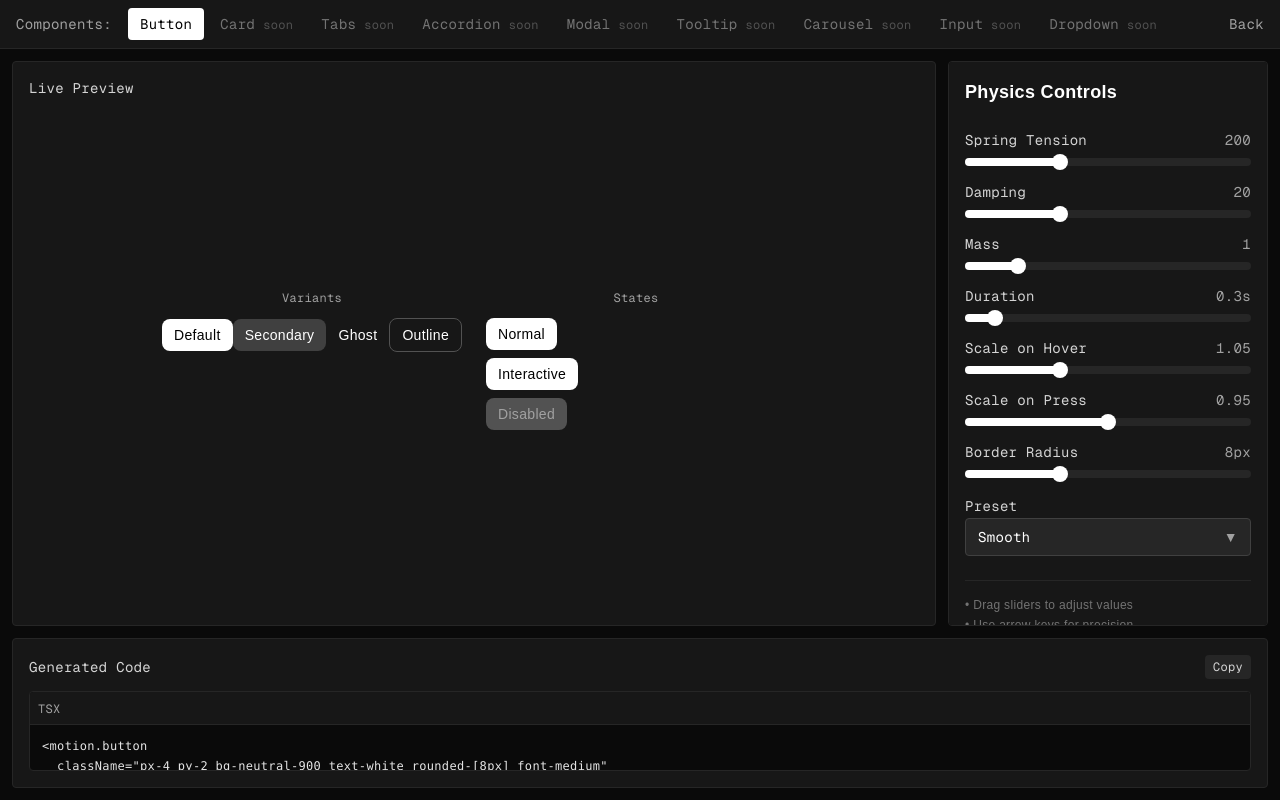
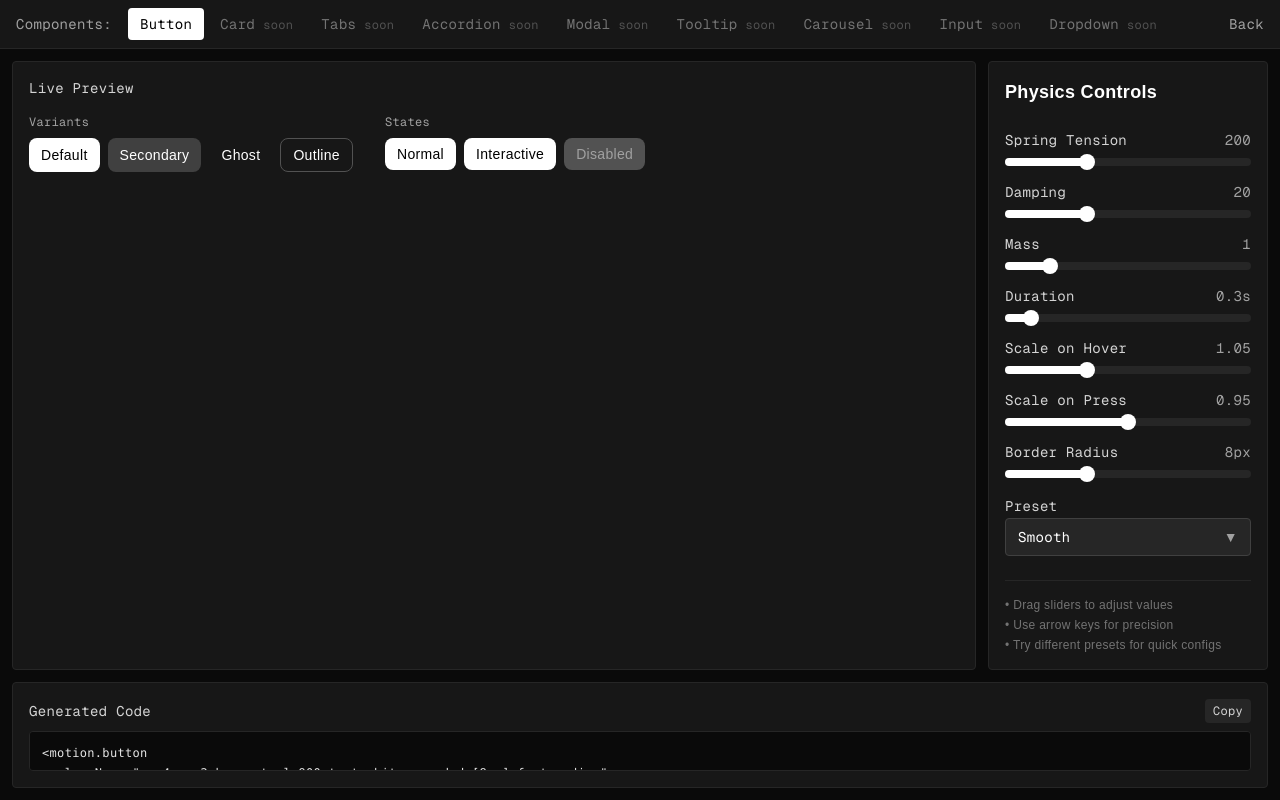
Before and after one commit to kippledigital/driftkit, a Next.js app: page /playground/button in a window 1280 px wide. Built offline with nearby package versions, Linux system fonts and the light colour scheme; a web font is replaced by a local one.

Commit message:
fix: compact preview layout, fix code section overflow

```diff
--- a/src/app/playground/button/page.tsx
+++ b/src/app/playground/button/page.tsx
@@ -199,18 +199,14 @@ export default function ButtonPlayground() {
       <ComponentSwitcher currentComponent="button" />
 
       {/* Main Layout Grid */}
-      <div className="flex-1 grid grid-cols-[1fr_320px] grid-rows-[1fr_150px] gap-3 p-3 min-h-0">
+      <div className="flex-1 grid grid-cols-[1fr_280px] grid-rows-[auto_1fr] gap-3 p-3 min-h-0">
         {/* Live Preview - Top Left */}
-        <div className="bg-neutral-900 rounded border border-neutral-800 p-4 overflow-hidden">
-          <div className="h-full flex flex-col">
-            <h2 className="text-sm font-mono text-neutral-300 mb-3">Live Preview</h2>
-
-            <div className="flex-1 flex items-center justify-center min-h-0">
-              <div className="grid grid-cols-2 gap-6">
-                {/* Variants */}
-                <div className="space-y-3">
-                  <h3 className="text-xs font-mono text-neutral-400 text-center">Variants</h3>
-                  <div className="space-y-2">
+        <div className="bg-neutral-900 rounded border border-neutral-800 p-4">
+          <h2 className="text-sm font-mono text-neutral-300 mb-4">Live Preview</h2>
+          <div className="flex gap-8 items-start">
+              <div>
+                  <h3 className="text-xs font-mono text-neutral-400 mb-2">Variants</h3>
+                  <div className="flex flex-wrap gap-2">
                     {["default", "secondary", "ghost", "outline"].map((variant) => (
                       <motion.button
                         key={variant}
@@ -243,12 +239,11 @@ export default function ButtonPlayground() {
                       </motion.button>
                     ))}
                   </div>
-                </div>
+              </div>
 
-                {/* States */}
-                <div className="space-y-3">
-                  <h3 className="text-xs font-mono text-neutral-400 text-center">States</h3>
-                  <div className="space-y-2">
+              <div>
+                  <h3 className="text-xs font-mono text-neutral-400 mb-2">States</h3>
+                  <div className="flex flex-wrap gap-2">
                     <motion.button
                       className="px-3 py-1.5 text-sm bg-white text-black font-medium"
                       style={{ borderRadius: `${config.borderRadius}px` }}
@@ -304,9 +299,7 @@ export default function ButtonPlayground() {
                       Disabled
                     </motion.button>
                   </div>
-                </div>
               </div>
-            </div>
           </div>
         </div>
 
@@ -321,9 +314,9 @@ export default function ButtonPlayground() {
         </div>
 
         {/* Generated Code - Bottom (spans both columns) */}
-        <div className="col-span-2 bg-neutral-900 rounded border border-neutral-800 p-4 overflow-hidden">
-          <div className="h-full flex flex-col">
-            <div className="flex items-center justify-between mb-3">
+        <div className="col-span-2 bg-neutral-900 rounded border border-neutral-800 p-4 min-h-0 flex flex-col">
+          <div className="flex-1 flex flex-col min-h-0">
+            <div className="flex items-center justify-between mb-2">
               <h2 className="text-sm font-mono text-neutral-300">Generated Code</h2>
               <motion.button
                 className="px-2 py-1 text-xs font-mono bg-neutral-800 text-neutral-300 hover:bg-neutral-700 rounded transition-colors"
@@ -347,16 +340,10 @@ export default function ButtonPlayground() {
               </motion.button>
             </div>
 
-            <div className="flex-1 bg-neutral-950 border border-neutral-800 rounded overflow-hidden">
-              <div className="px-2 py-1 bg-neutral-900 border-b border-neutral-800">
-                <span className="text-xs font-mono text-neutral-400 uppercase">tsx</span>
-              </div>
-
-              <div className="p-3 h-full overflow-y-auto">
-                <pre className="text-xs font-mono text-neutral-200 leading-relaxed">
-                  <code>{generateCode}</code>
-                </pre>
-              </div>
+            <div className="flex-1 bg-neutral-950 border border-neutral-800 rounded overflow-auto min-h-0">
+              <pre className="p-3 text-xs font-mono text-neutral-200 leading-relaxed">
+                <code>{generateCode}</code>
+              </pre>
             </div>
           </div>
         </div>
```
